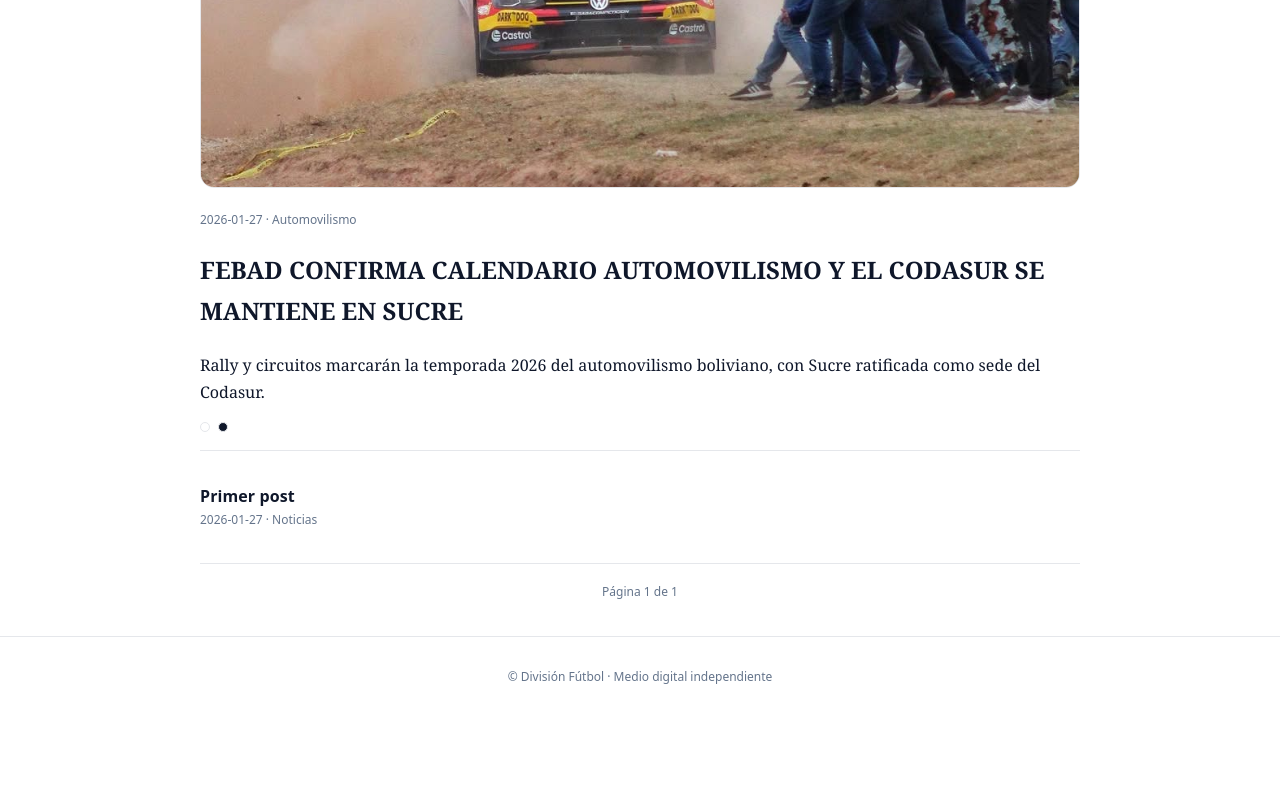
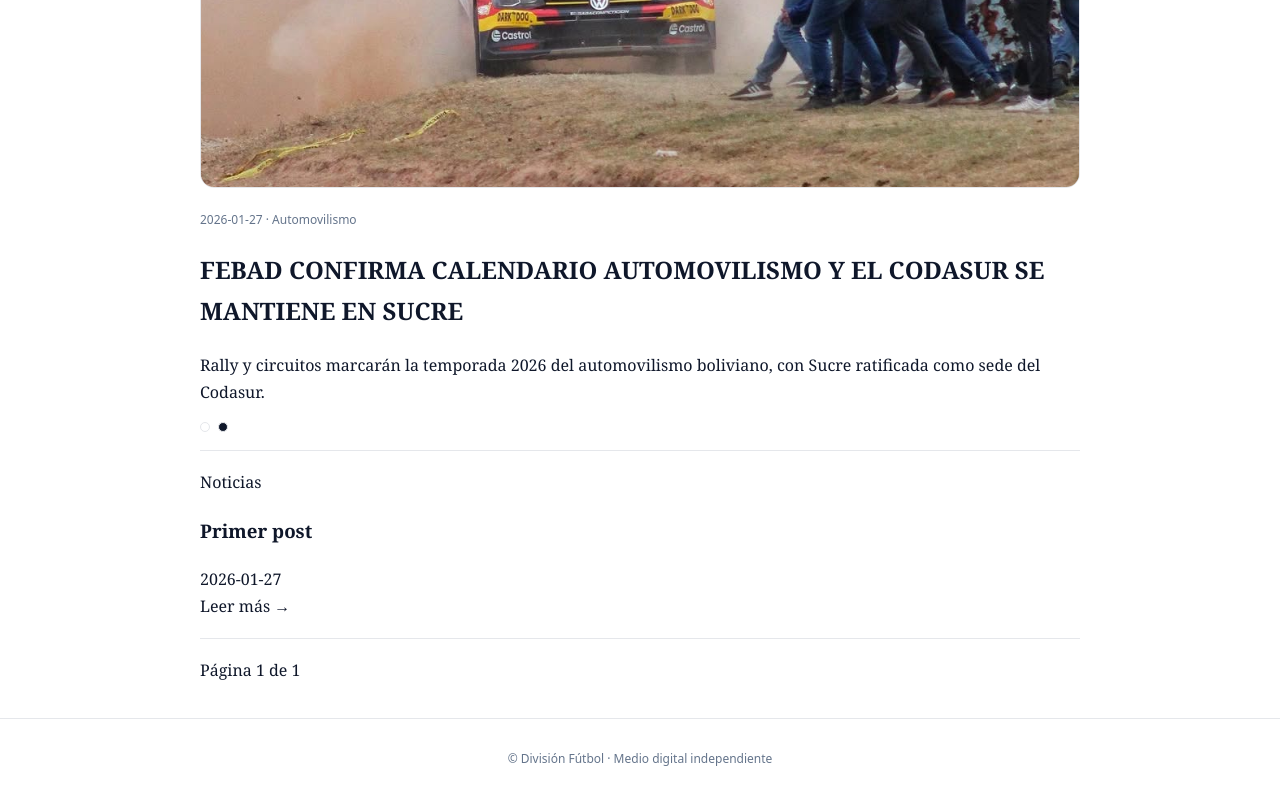
Before and after one commit to linkto2026/divisionfutbol, an Eleventy site: page src/index.njk in a window 1280 px wide. Shown: the part 398-1198 px from the top of the page. Before the commit the page ends 1116 px from the top, so only its background shows below. Built offline with nearby package versions, Linux system fonts and the light colour scheme; Eleventy itself is replaced by a stand-in of ours; files that its build step writes are made by us from their sources.

Commit message:
Update index.njk

```diff
--- a/src/index.njk
+++ b/src/index.njk
@@ -8,6 +8,10 @@ pagination:
 ---
 
 <h1 class="h1">Últimas noticias</h1>
+
+{# =========================
+   SLIDER DE DESTACADAS
+   ========================= #}
 
 {% set featuredList = collections.featuredPosts %}
 
@@ -22,7 +26,7 @@ pagination:
 
       <div class="meta">
         {{ post.data.date | date }}
-          {% if post.data.category %} · {{ post.data.category }}{% endif %}
+        {% if post.data.category %} · {{ post.data.category | replace("-", " ") | capitalize }}{% endif %}
       </div>
 
       <h2>
@@ -48,28 +52,66 @@ pagination:
 
 </section>
 
+<script src="{{ '/js/featured-slider.js' | url }}"></script>
 <div class="hr"></div>
-
-  <script src="{{ '/js/featured-slider.js' | url }}"></script>
 {% endif %}
 
-<ul class="list">
+{# =========================
+   GRID DE NOTAS (CARDS)
+   ========================= #}
+
+<section class="home-section">
+  <div class="post-grid">
+
     {% for post in postsPage %}
       {% if not post.data.featured %}
-      <li>
-        <a href="{{ post.url | url }}"><strong>{{ post.data.title }}</strong></a>
-        <div class="meta">
-          {{ post.data.date | date }}
-          {% if post.data.category %} · {{ post.data.category }}{% endif %}
+      <article class="post-card">
+
+        <div class="post-card__image">
+          {% if post.data.cover %}
+            <img src="{{ post.data.cover | url }}" alt="{{ post.data.title }}" loading="lazy">
+          {% endif %}
+          {% if post.data.category %}
+            <span class="post-card__category">
+              {{ post.data.category | replace("-", " ") | capitalize }}
+            </span>
+          {% endif %}
         </div>
-      </li>
+
+        <div class="post-card__content">
+          <h3 class="post-card__title">
+            <a href="{{ post.url | url }}">{{ post.data.title }}</a>
+          </h3>
+
+          <div class="post-card__meta">
+            <span>{{ post.data.date | date }}</span>
+          </div>
+
+          {% if post.data.excerpt %}
+            <p class="post-card__excerpt">
+              {{ post.data.excerpt }}
+            </p>
+          {% endif %}
+
+          <a class="post-card__btn" href="{{ post.url | url }}">
+            Leer más →
+          </a>
+        </div>
+
+      </article>
       {% endif %}
     {% endfor %}
-</ul>
+
+  </div>
+</section>
 
 <div class="hr"></div>
 
-<nav class="meta" style="display:flex;justify-content:space-between;">
+{# =========================
+   PAGINACIÓN
+   ========================= #}
+
+<nav class="pagination">
   <div>
     {% if pagination.href.previous %}
       <a href="{{ pagination.href.previous | url }}">← Anterior</a>
```
Lines whose indentation alone changed are shown as unchanged.
